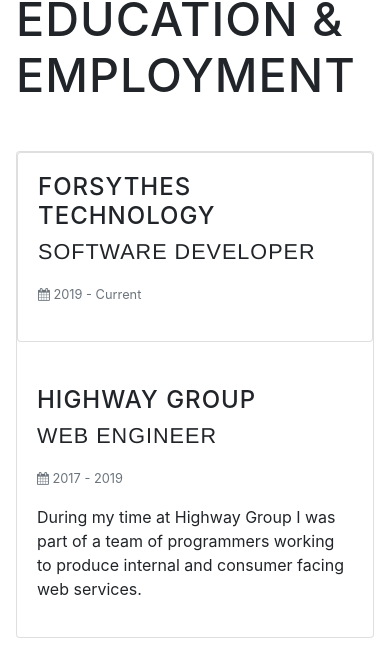
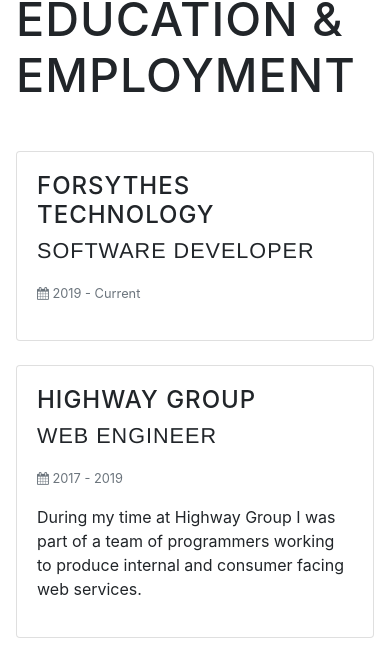
Before and after one commit to sebbeth/sebbeth.github.io, a website with bundled scripts: page index.html in a window 390 px wide. Shown: the part 3723-4384 px from the top of the page. Built offline with nearby package versions, Linux system fonts and the light colour scheme; a web font is replaced by a local one.

Commit message:
fixed mobile education section

```diff
--- a/index.html
+++ b/index.html
@@ -349,7 +349,6 @@
 
                 <!-- Mobile Version of Timeline-->
                 <div class="d-block d-md-none">
-                    <div class="timeline-mobile-card card mb-4">
                     <div class="card mb-4">
                         <div class="card-body">
                             <div>
@@ -359,6 +358,7 @@
                             </div>
                         </div>
                     </div>
+                    <div class="card mb-4">
                         <div class="card-body">
                             <div>
                                 <h4>Highway Group</h4>
```
Lines whose indentation alone changed are shown as unchanged.
